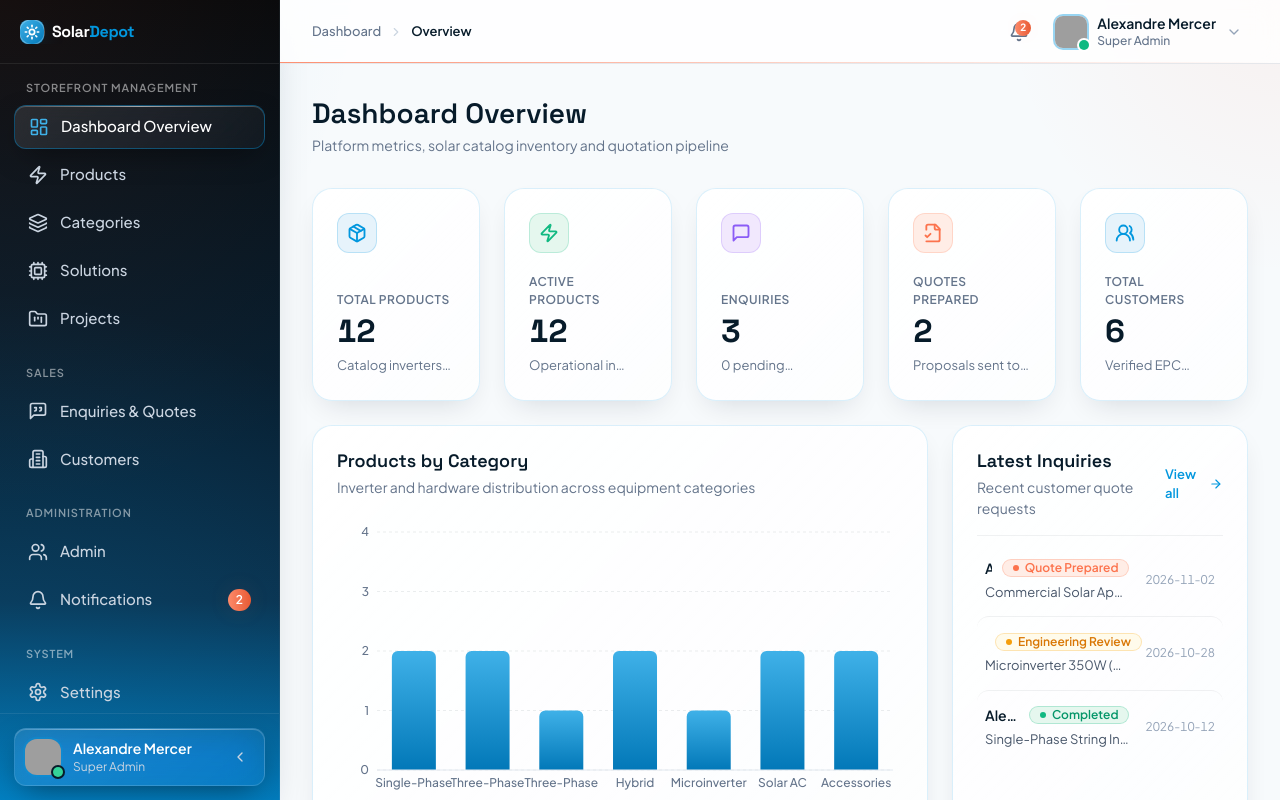
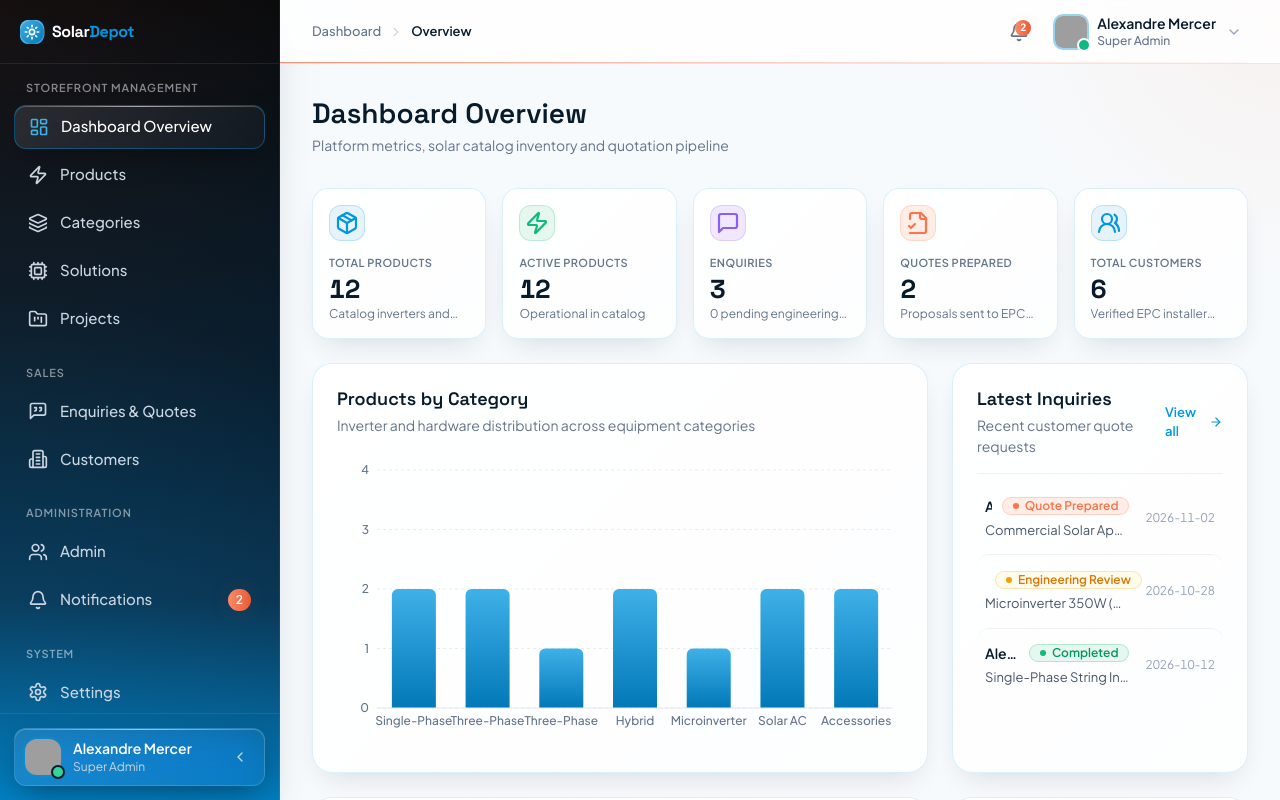
Before and after one commit to Saurabh4169/SolarDepotDashboard, a React (Vite) app: page /admin in a window 1280 px wide. Built offline with nearby package versions, Linux system fonts and the light colour scheme; grey boxes are pictures that could not be loaded.

Commit message:
Reduce size of KPI stat cards on Dashboard Overview

```diff
--- a/src/admin/components/Skeleton.jsx
+++ b/src/admin/components/Skeleton.jsx
@@ -10,14 +10,14 @@ export function Skeleton({ className = '' }) {
 
 export function StatCardSkeleton() {
   return (
-    <div className="glass-light rounded-[20px] p-6 border border-[#0297DE]/14 shadow-soft flex flex-col justify-between h-40">
+    <div className="glass-light rounded-2xl p-4 border border-[#0297DE]/14 shadow-soft flex flex-col justify-between h-32">
       <div className="flex items-center justify-between">
-        <Skeleton className="w-10 h-10 rounded-xl" />
+        <Skeleton className="w-9 h-9 rounded-xl" />
       </div>
-      <div className="space-y-2 mt-4">
-        <Skeleton className="w-16 h-3 rounded" />
-        <Skeleton className="w-24 h-8 rounded-md" />
-        <Skeleton className="w-32 h-3.5 rounded" />
+      <div className="space-y-1.5 mt-3">
+        <Skeleton className="w-14 h-2.5 rounded" />
+        <Skeleton className="w-20 h-6 rounded-md" />
+        <Skeleton className="w-28 h-3 rounded" />
       </div>
     </div>
   );
--- a/src/admin/components/StatCard.jsx
+++ b/src/admin/components/StatCard.jsx
@@ -22,37 +22,37 @@ export default function StatCard({
     <div
       onClick={onClick}
       className={`
-        relative glass-light glass-hover rounded-[20px] p-6 flex flex-col justify-between
+        relative glass-light glass-hover rounded-2xl p-4 flex flex-col justify-between
         ${onClick ? 'cursor-pointer' : ''}
       `}
     >
       {/* Top Row: Icon Chip + Optional 'N New' Badge only */}
-      <div className="flex items-center justify-between gap-3">
+      <div className="flex items-center justify-between gap-2.5">
         <div
-          className={`w-10 h-10 rounded-xl border flex items-center justify-center shrink-0 ${
+          className={`w-9 h-9 rounded-xl border flex items-center justify-center shrink-0 ${
             chipStyles[chipVariant] || chipStyles.blue
           }`}
         >
-          {Icon && <Icon className="w-5 h-5" strokeWidth={2.2} />}
+          {Icon && <Icon className="w-4.5 h-4.5" strokeWidth={2.2} />}
         </div>
 
         {badgeText && (
-          <span className="text-[11px] font-bold px-2.5 py-0.5 rounded-full bg-gradient-to-r from-cantaloupe-400 to-cantaloupe-600 text-white shadow-orange tracking-wide">
+          <span className="text-[10px] font-bold px-2 py-0.5 rounded-full bg-gradient-to-r from-cantaloupe-400 to-cantaloupe-600 text-white shadow-orange tracking-wide">
             {badgeText}
           </span>
         )}
       </div>
 
       {/* Main Stat Block */}
-      <div className="mt-5">
-        <span className="text-[12px] font-semibold uppercase tracking-[0.04em] text-slate-500 block mb-1.5">
+      <div className="mt-3.5">
+        <span className="text-[11px] font-semibold uppercase tracking-[0.04em] text-slate-500 block mb-1">
           {title}
         </span>
-        <div className="font-display text-[32px] font-bold text-navy tracking-tight leading-none tabular-nums">
+        <div className="font-display text-[26px] font-bold text-navy tracking-tight leading-none tabular-nums">
           {value}
         </div>
         {subtext && (
-          <p className="text-[13px] text-slate-500 font-normal mt-2 leading-relaxed line-clamp-1">
+          <p className="text-[12px] text-slate-500 font-normal mt-1 leading-snug line-clamp-1">
             {subtext}
           </p>
         )}
--- a/src/admin/pages/DashboardOverviewPage.jsx
+++ b/src/admin/pages/DashboardOverviewPage.jsx
@@ -202,8 +202,8 @@ export default function DashboardOverviewPage() {
 
       {/* Main Content: Starts 32px below header (mt-8) */}
       <div className="mt-8 space-y-6">
-        {/* Row of 5 KPI Cards (24px gap) */}
-        <div className="grid grid-cols-1 sm:grid-cols-2 lg:grid-cols-3 xl:grid-cols-5 gap-6">
+        {/* Row of 5 KPI Cards (reduced size, 16px gap) */}
+        <div className="grid grid-cols-1 sm:grid-cols-2 lg:grid-cols-3 xl:grid-cols-5 gap-4">
           {isLoading ? (
             Array.from({ length: 5 }).map((_, i) => <StatCardSkeleton key={i} />)
           ) : (
```
